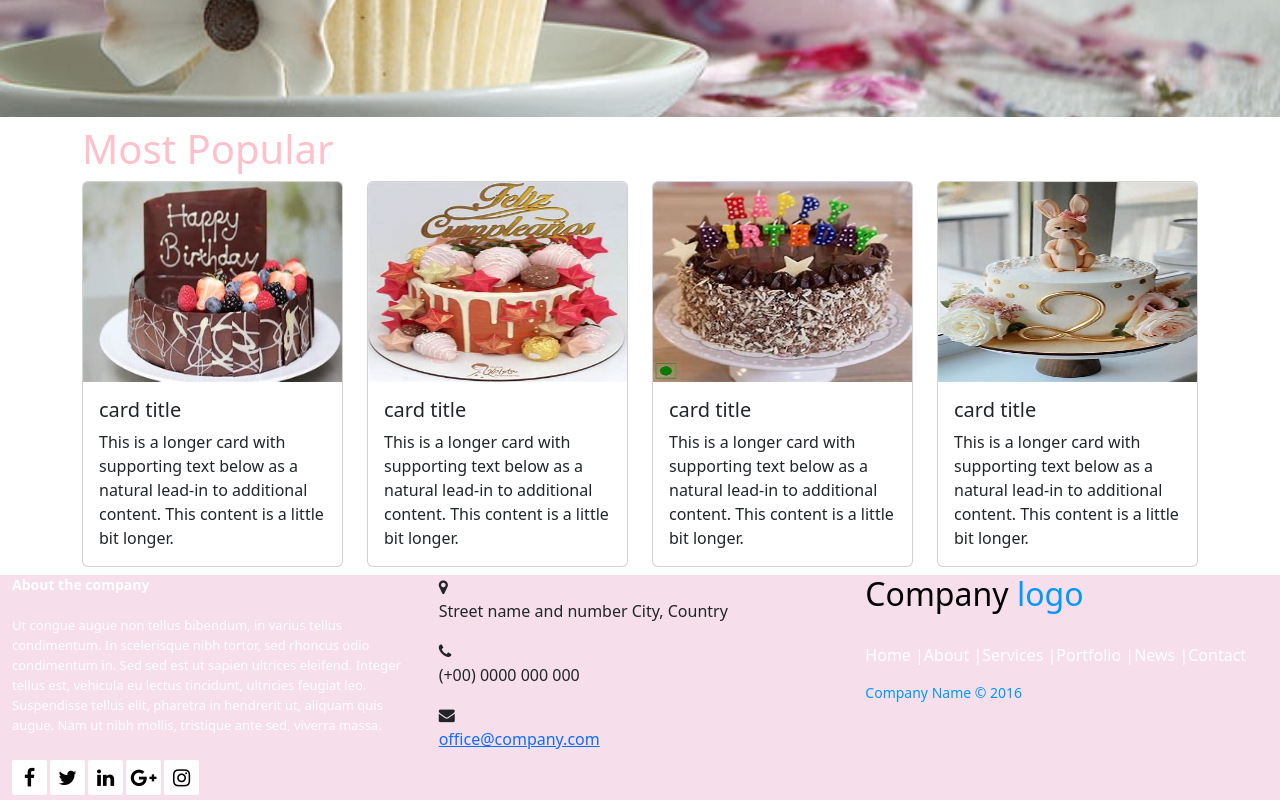
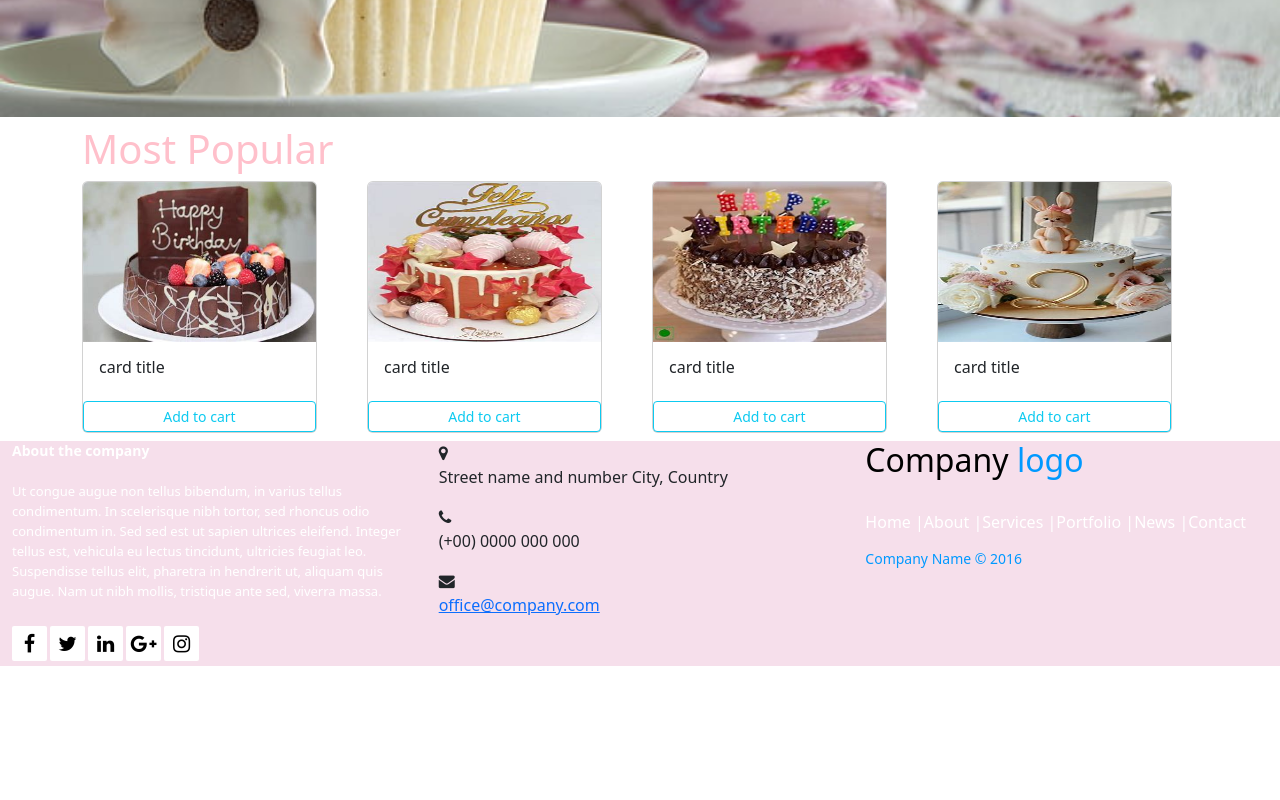
Before and after one commit to kchamithri/MyCake-SystemDevelopment, a React (Create React App) app: page / in a window 1280 px wide. Shown: the part 583-1383 px from the top of the page. After the commit the page ends 1249 px from the top, so only its background shows below. Built offline with nearby package versions, Linux system fonts and the light colour scheme.

Commit message:
card updated

```diff
--- a/src/Components/Card.jsx
+++ b/src/Components/Card.jsx
@@ -3,17 +3,18 @@ import React from "react";
 const Card = (props) => {
   return (
     <div className="col">
-      <div className="card h-100">
+      <div className="card h-100" style={{ width: "90%" }}>
         <img
           src={props.image}
           className="card-img-top"
           alt={props.altName}
-          style={{ height: "200px" }}
+          style={{ height: "10rem" }}
         />
         <div className="card-body">
-          <h5 className="card-title">{props.name}</h5>
-          <p className="card-text">{props.description}</p>
+          <h6 className="card-title">{props.name}</h6>
+          <p className="card-text">{props.price}</p>
         </div>
+        <button className="btn btn-outline-info btn-sm">Add to cart</button>
       </div>
     </div>
   );
```
